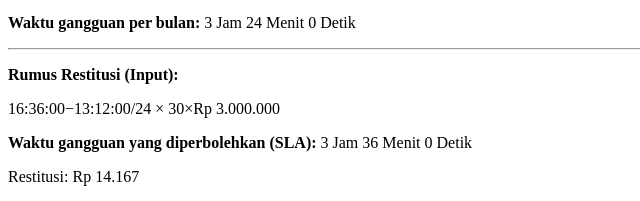
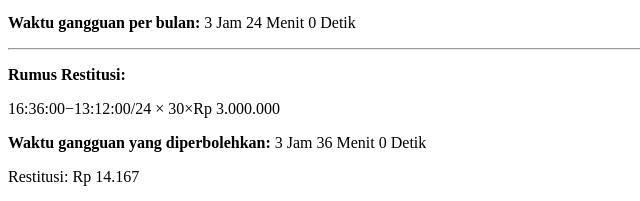
Before and after one commit to MuhamadFahmiRizal/KalkulatorSLA, a Next.js app: page / in a window 1280 px wide. Shown: the part 382-583 px from the top of the page, without its empty margins (0-640 px from the left). Built offline with nearby package versions, Linux system fonts and the light colour scheme.

Commit message:
Update label for 'Rumus Restitusi' and SLA

```diff
--- a/app/page.tsx
+++ b/app/page.tsx
@@ -144,7 +144,7 @@ export default function Home() {
 
           <hr />
 
-          <p><b>Rumus Restitusi (Input):</b></p>
+          <p><b>Rumus Restitusi:</b></p>
 
           <div className="formula-inline">
             <span className="time">{keluar}</span>
@@ -159,7 +159,7 @@ export default function Home() {
           </div>
 
           <p>
-            <b>Waktu gangguan yang diperbolehkan (SLA):</b>{" "}
+            <b>Waktu gangguan yang diperbolehkan:</b>{" "}
             {maxJam} Jam {maxMenit} Menit {maxDetik} Detik
           </p>
 
```
